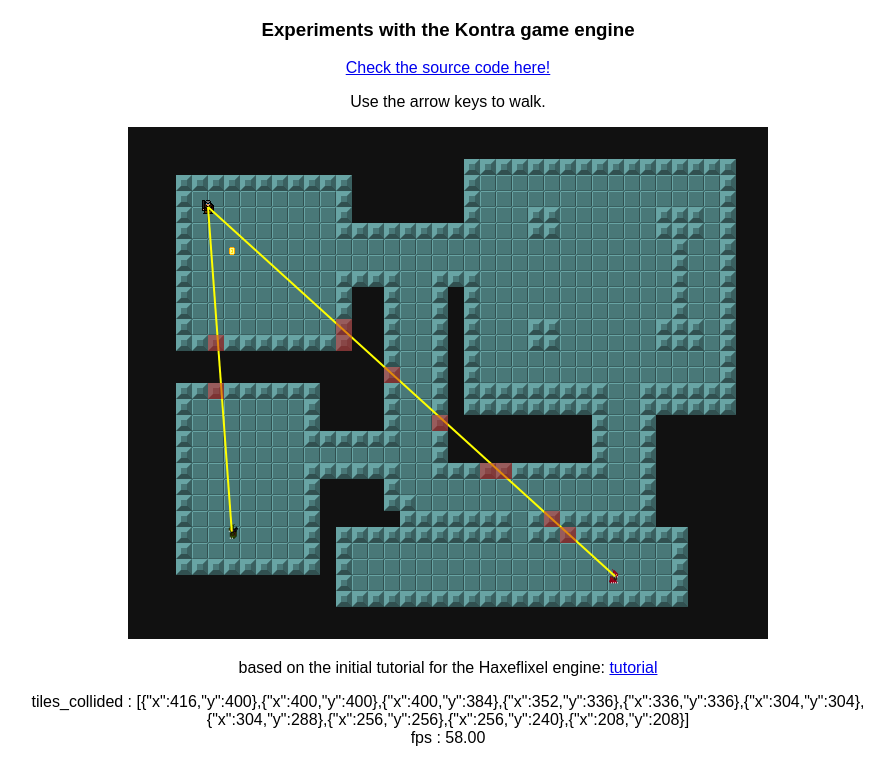
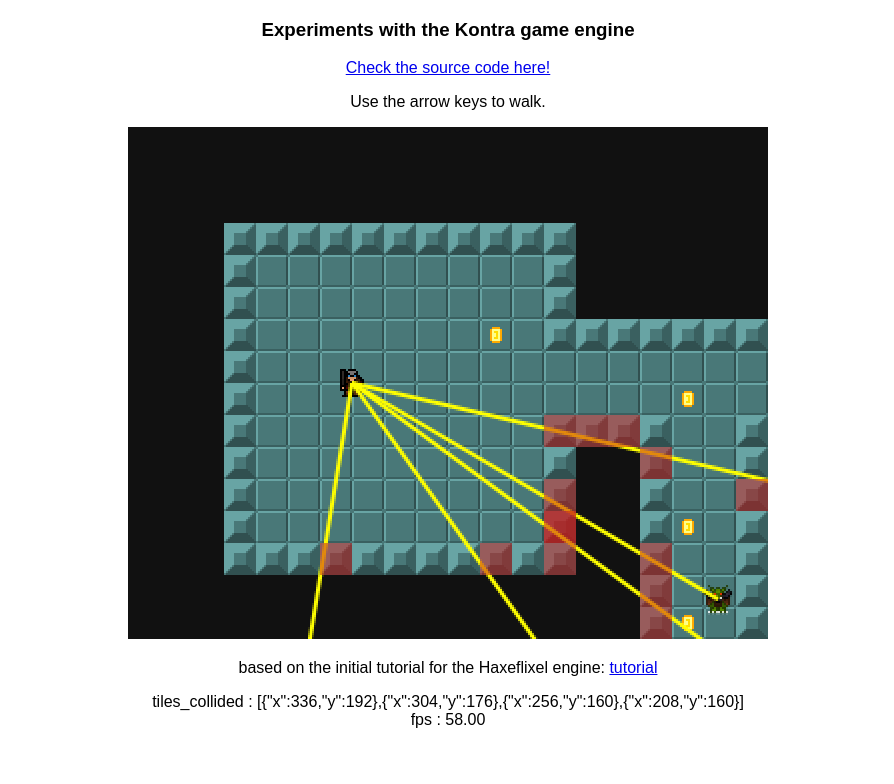
Before and after one commit to andre-lima/kontra-experiments, a website built with Parcel: page src/index.html in a window 1280 px wide. Shown: the whole page, without its empty margins (192-1086 px from the left). Built offline with nearby package versions, Linux system fonts and the light colour scheme.

Commit message:
loading objs

```diff
--- a/src/js/assets.ts
+++ b/src/js/assets.ts
@@ -67,3 +67,7 @@ export function loadTiles(mapJson, tilesImage) {
     });
   });
 }
+
+export function loadObjects(objectLayerName, tileMap) {
+  return tileMap.layerMap[objectLayerName].objects;
+}
--- /dev/null
+++ b/src/js/collectible.ts
@@ -0,0 +1,45 @@
+import { Sprite } from "../vendors/kontra/kontra";
+import GameObject from "../vendors/kontra/gameObject";
+
+export class Collectible extends GameObject {
+  public body;
+  private type;
+
+  constructor() {
+    super();
+  }
+
+  load(imageSrc, x, y, width, height): Promise<any> {
+    return new Promise(resolve => {
+      let image = new Image();
+      image.src = imageSrc;
+
+      image.onload = function() {
+        const sprite = Sprite({
+          x,
+          y,
+          width,
+          height,
+          image,
+          anchor: { x: 0.5, y: 0.5 }
+        });
+
+        this.body = sprite;
+      }.bind(this);
+
+      resolve(true);
+    });
+  }
+
+  update() {
+    this.body.update();
+  }
+
+  render() {
+    this.body.render();
+  }
+
+  onCollected() {
+    console.log("bling");
+  }
+}
--- a/src/js/game.ts
+++ b/src/js/game.ts
@@ -4,19 +4,20 @@ import monsterImg from "../assets/images/enemy-0.png";
 import bossImg from "../assets/images/enemy-1.png";
 import coinImg from "../assets/images/coin.png";
 import mapJson from "../maps/map.json";
-import { loadTiles } from "./assets";
+import { loadTiles, loadObjects } from "./assets";
 import { Hero } from "./hero";
 import { Log, DepthSort, Panel } from "../helpers/index";
 import { tilesCollisionMapping } from "../helpers/collision-map";
 import { Sprite } from "../vendors/kontra/kontra.js";
 import { getCanvas } from "../vendors/kontra/core.js";
 import GameObject from "../vendors/kontra/gameObject";
+import { Collectible } from "./collectible";
 import { collides } from "../vendors/kontra/collision";
 import { Monster } from "./monster";
 
 export class Game {
   private player: Hero;
-  private monster: Monster;
+  private monsters: GameObject;
   private boss: Monster;
   private coin: Sprite;
   private coins;
@@ -27,9 +28,10 @@ export class Game {
 
   constructor() {
     // Instantiating characters and items
-    this.player = new Hero();
-    this.monster = new Monster();
-    this.boss = new Monster();
+    // this.player = new Hero();
+    // this.monster = new Monster();
+    // this.boss = new Monster();
+    this.monsters = new GameObject();
     this.coins = new GameObject();
 
     // WIP: Dialog box
@@ -49,44 +51,66 @@ export class Game {
   load() {
     console.log("loading game assets");
 
-    // Adding coin to game.
-    let coin = new Image();
-    coin.src = coinImg;
-
-    this.coin = Sprite({
-      x: 100,
-      y: 120,
-      width: 8,
-      height: 8,
-      image: coin
-    });
-
     // Coins works as a group
-    this.coins.addChild(this.coin);
 
     // Adding items to depth sort module
     DepthSort.add(this.coins);
-    DepthSort.add(this.player, this.monster, this.boss);
+    // DepthSort.add(this.player, this.monster, this.boss);
 
     loadTiles(mapJson, tilesImage).then((tiles: TileEngine) => {
+      const promises = [];
+
       this.tiles = tiles;
 
       // Generate collision mapping to be used by raycasting
       this.collisionMap = tilesCollisionMapping(this.tiles, "walls");
 
-      const promises = []
+      // Get all objects from tilemap
+      const objects = loadObjects("entities", tiles);
+      objects.forEach(obj => {
+        switch (obj.type) {
+          case "player":
+            this.player = new Hero();
+            promises.push(
+              this.player.load(playerImg, obj.x, obj.y, 2, this.tiles)
+            );
+            DepthSort.add(this.player);
+            break;
 
-      promises.push(this.player.load(playerImg, 16 * 5, 16 * 5, 2, this.tiles))
-      promises.push(this.monster.load(monsterImg, 16 * 10, 16 * 25, 1, this.tiles));
-      promises.push(this.boss.load(bossImg, 16 * 31, 16 * 28, 1.8, this.tiles));
+          case "boss":
+            const boss = new Monster();
+            this.monsters.addChild(boss);
+            promises.push(boss.load(bossImg, obj.x, obj.y, 1, this.tiles));
+            DepthSort.add(boss);
+            break;
+
+          case "enemy":
+            const monster = new Monster();
+            this.monsters.addChild(monster);
+            promises.push(
+              monster.load(monsterImg, obj.x, obj.y, 1, this.tiles)
+            );
+            DepthSort.add(monster);
+            break;
+
+          case "coin":
+            const coin = new Collectible();
+            promises.push(coin.load(coinImg, obj.x + 8, obj.y + 8, 8, 8));
+            // DepthSort.add(coin);
+            this.coins.addChild(coin);
+            break;
+
+          default:
+            break;
+        }
+      });
 
       Promise.all(promises).then(res => {
         this.ready = true;
-        this.monster.setVision(this.player.body, this.collisionMap);
-        this.boss.setVision(this.player.body, this.collisionMap);
+        this.monsters.children.forEach(monster =>
+          monster.setVision(this.player.body, this.collisionMap)
+        );
       });
-
-
     });
   }
 
@@ -94,17 +118,20 @@ export class Game {
     if (this.ready) {
       DepthSort.update();
 
-      if (collides(this.player.collider, this.coin)) {
-        console.log("bling!");
-      }
+      this.coins.children.forEach(coin => {
+        if (collides(this.player.body, coin.body)) {
+          coin.onCollected();
+          this.coins.removeChild(coin);
+        }
+      });
     }
   }
 
   render() {
     if (this.ready) {
       this.tiles.render();
+      this.coins.render();
       DepthSort.render();
-      // this.coins.render();
       // this.panel.render();
     }
   }
--- a/src/js/index.ts
+++ b/src/js/index.ts
@@ -1,16 +1,11 @@
-import {
-  init,
-  GameLoop,
-} from "../vendors/kontra/kontra.js";
+import { init, GameLoop } from "../vendors/kontra/kontra.js";
 import { $, $$, configCanvas } from "../helpers/index";
 import { Game } from "./game";
 import { Log } from "../helpers/log";
 
 let { canvas, context } = init();
 
-configCanvas(canvas, 640, 512, 1, "#111111");
-
-// Manage loading screen and all.
+configCanvas(canvas, 640, 512, 2, "#111111");
 
 const game = new Game();
 game.load();
--- a/src/maps/map.json
+++ b/src/maps/map.json
@@ -390,7 +390,7 @@
                 {
                  "height":16,
                  "id":37,
-                 "name":"enemy",
+                 "name":"boss",
                  "properties":[
                         {
                          "name":"etype",
@@ -398,7 +398,7 @@
                          "value":1
                         }],
                  "rotation":0,
-                 "type":"enemy",
+                 "type":"boss",
                  "visible":true,
                  "width":16,
                  "x":384,
--- a/src/styles/styles.less
+++ b/src/styles/styles.less
@@ -3,10 +3,6 @@ body {
   text-align: center;
   max-width: 900px;
   margin: auto;
-
-  * > {
-
-  }
 }
 
 canvas {
```
Also changed, not shown: 1 other file.
